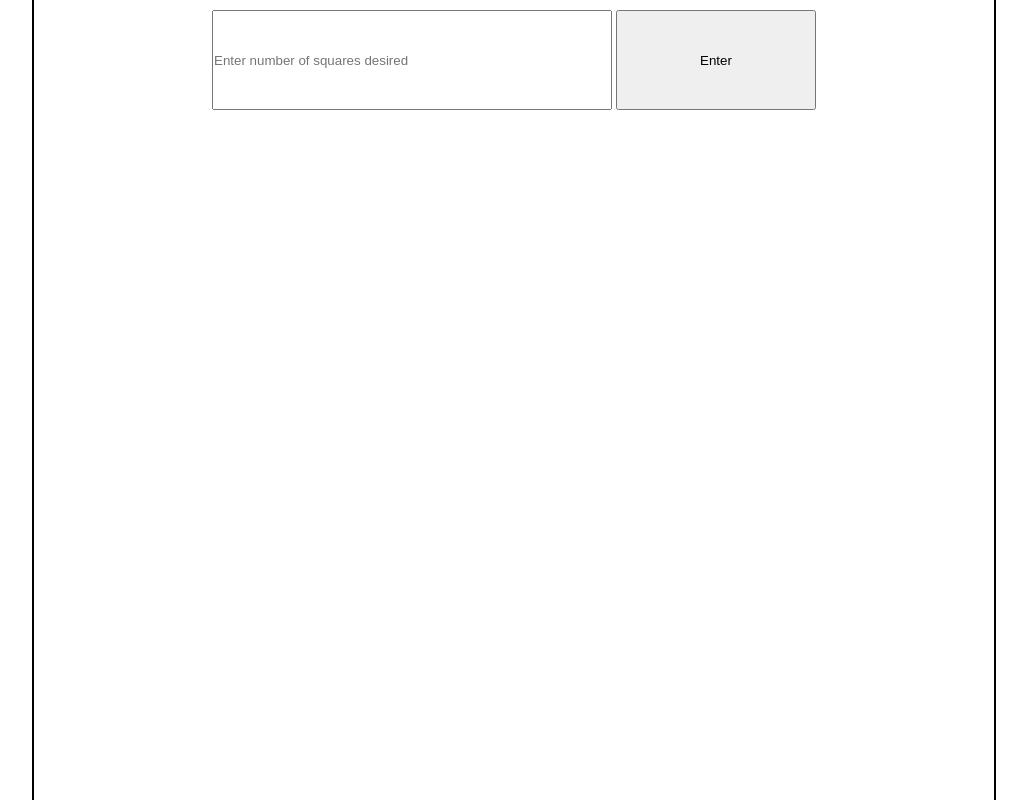
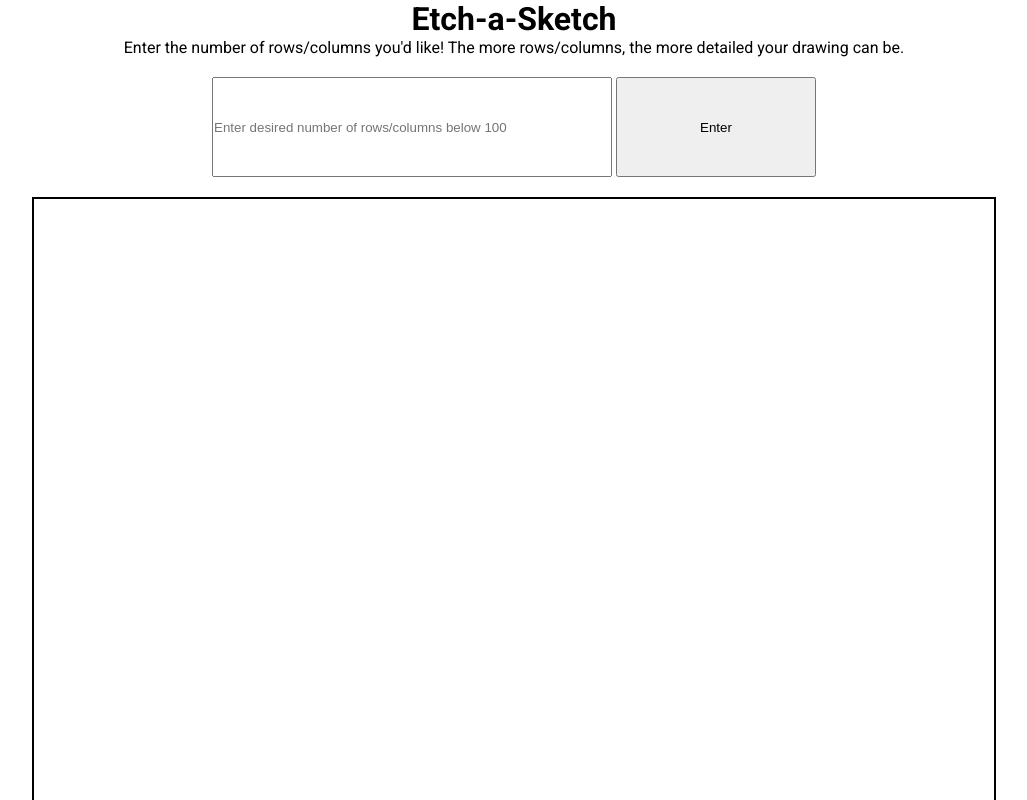
Before and after one commit to ryanling521/etch-a-sketch, a plain HTML site: page index.html in a window 1280 px wide. Shown: the top 800 px of the page, without its empty margins (126-1153 px from the left). Drawn offline with Linux system fonts and the light colour scheme.

Commit message:
add title and instruction

```diff
--- a/index.html
+++ b/index.html
@@ -9,8 +9,10 @@
 </head>
 <body>
     <div class="flex-container">
+        <h1 class="title">Etch-a-Sketch</h1>
+        <p>Enter the number of rows/columns you'd like! The more rows/columns, the more detailed your drawing can be.</p>
         <div class="content">
-            <input type="text" id="squares" placeholder="Enter number of squares desired">
+            <input type="text" id="squares" placeholder="Enter desired number of rows/columns below 100">
             <button id="btn">Enter</button>
         </div>
         <div class="container"></div>
--- a/styles.css
+++ b/styles.css
@@ -1,3 +1,5 @@
+@import url('https://fonts.googleapis.com/css2?family=Roboto:wght@400;700&display=swap');
+
 * {
     padding: 0;
     margin: 0;
@@ -8,23 +10,20 @@ body {
     width: 100vw;
     height: 100vh;
     background: white;
+    font-family: Roboto, sans-serif;
+
 }
 
 .flex-container {
     display: flex;
+    flex-direction: column;
     justify-content: center;
+    align-items: center;
 }
 
 .container {
     height: 964px;
     width: 964px;
-    position: absolute;
-    top:0;
-    bottom: 0;
-    left: 0;
-    right: 0;
-    margin: auto;
-
     display: grid;
     /* justify-content: stretch;
     align-content: stretch; */
@@ -35,7 +34,7 @@ body {
 }
 
 .content {
-    margin: 10px;
+    margin: 20px;
 }
 
 .divs {
```
